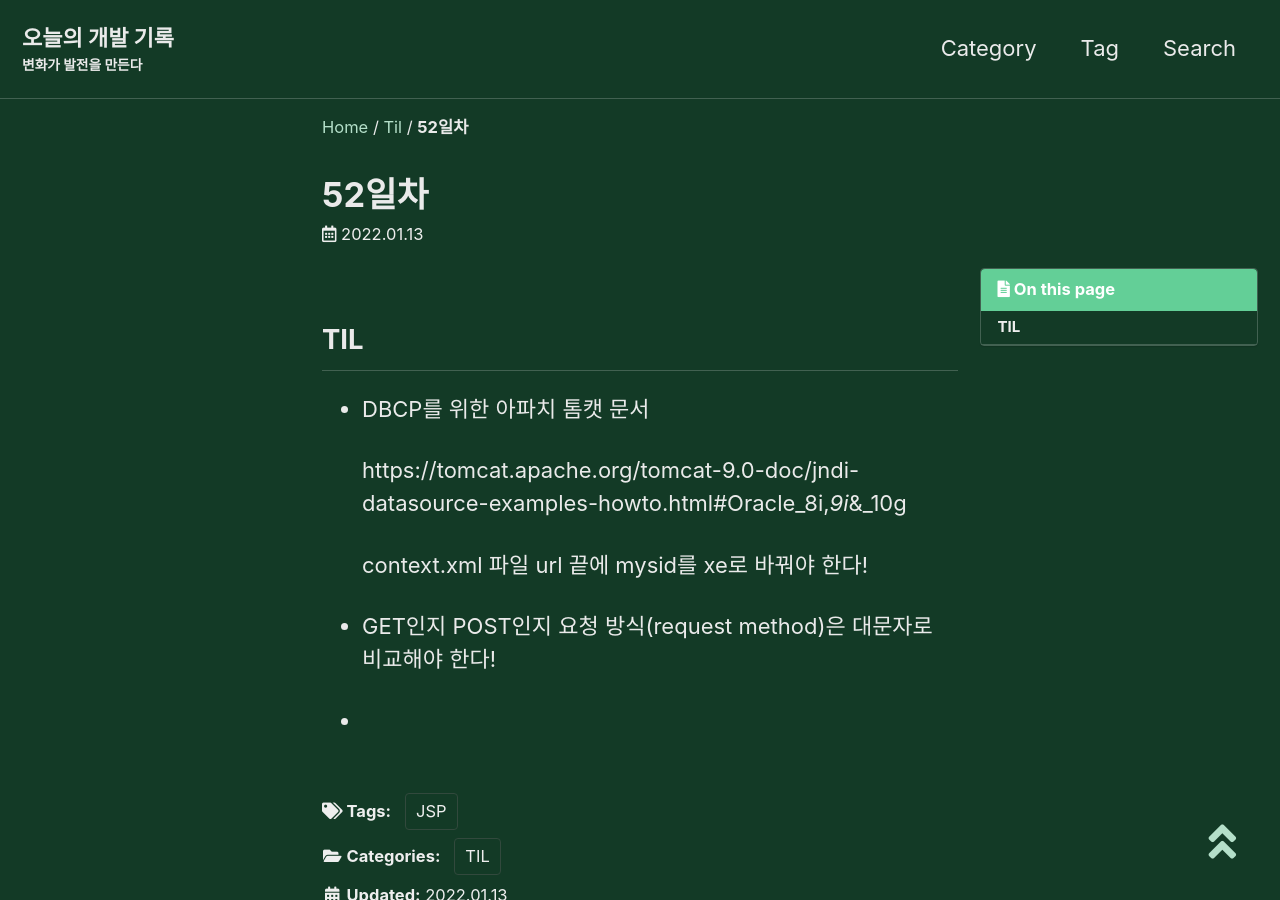
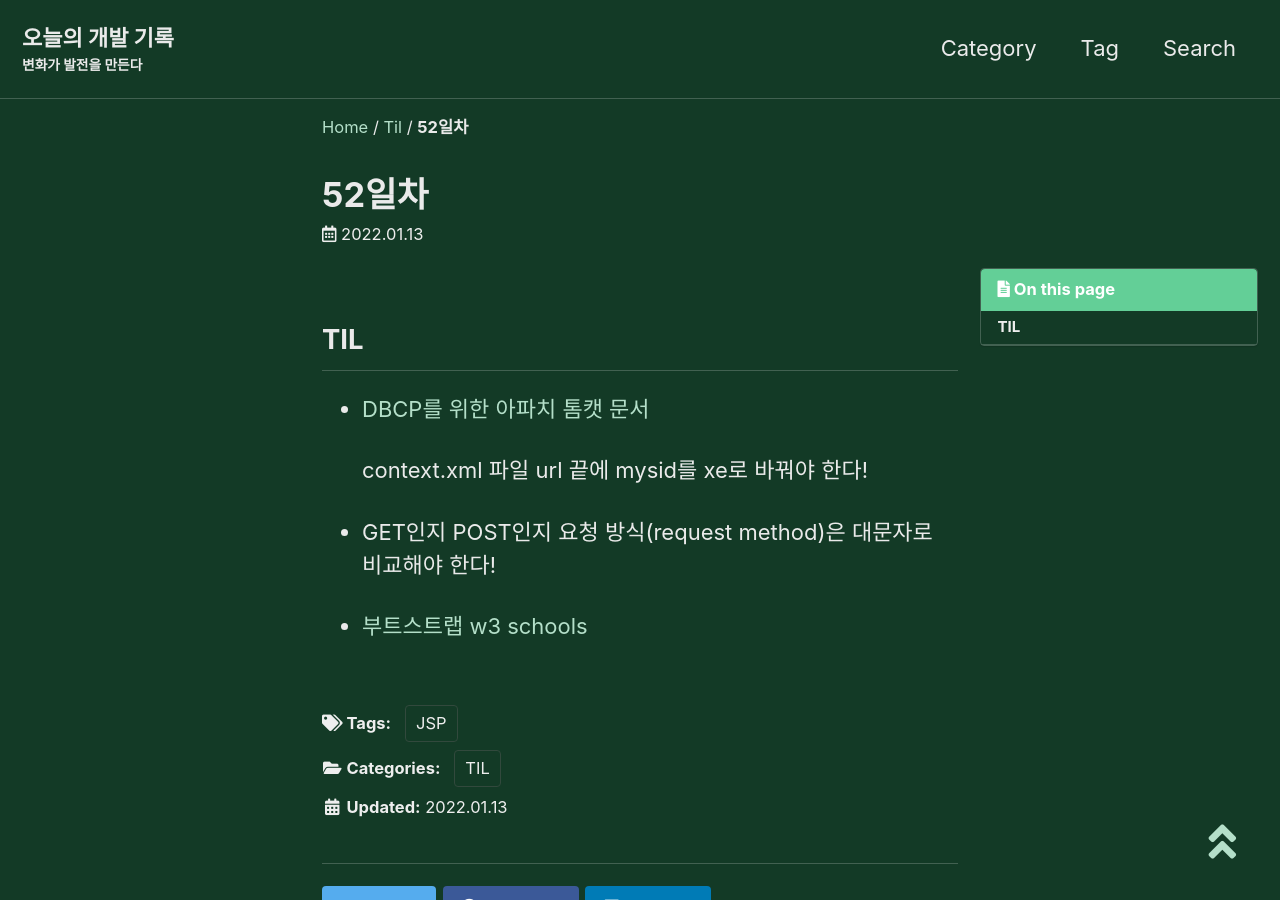
Before and after one commit to YUEUN328/YUEUN328.github.io, a Jekyll site: the page built from _posts/2022-01-13-til52.md, in a window 1280 px wide and 900 px high. Built offline with Jekyll 4.4.1, drawn with Linux system fonts in a browser that asks for light colours; cached includes are drawn as plain includes; comment, search, counter and statistics services are not loaded.

Commit message:
Update 2022-01-13-til52.md

```diff
--- a/_posts/2022-01-13-til52.md
+++ b/_posts/2022-01-13-til52.md
@@ -8,12 +8,10 @@ author_profile: false
 
 ## TIL
 
-* DBCP를 위한 아파치 톰캣 문서
-
-  https://tomcat.apache.org/tomcat-9.0-doc/jndi-datasource-examples-howto.html#Oracle_8i,_9i_&_10g
+* [DBCP를 위한 아파치 톰캣 문서](https://tomcat.apache.org/tomcat-9.0-doc/jndi-datasource-examples-howto.html#Oracle_8i,_9i_&_10g)
 
   context.xml 파일 url 끝에 mysid를 xe로 바꿔야 한다!
 
 * GET인지 POST인지 요청 방식(request method)은 대문자로 비교해야 한다!
 
-* [부트스트랩 W3 schools]: https://www.w3schools.com/bootstrap4/default.asp
+* [부트스트랩 w3 schools](https://www.w3schools.com/bootstrap4/default.asp)
```
